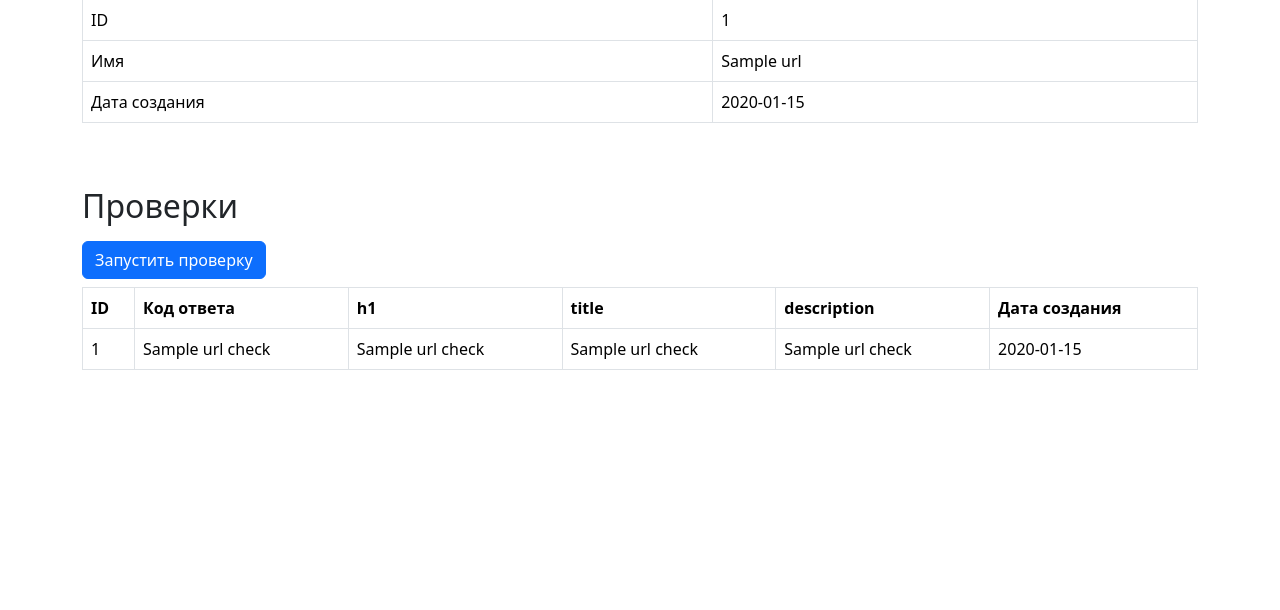
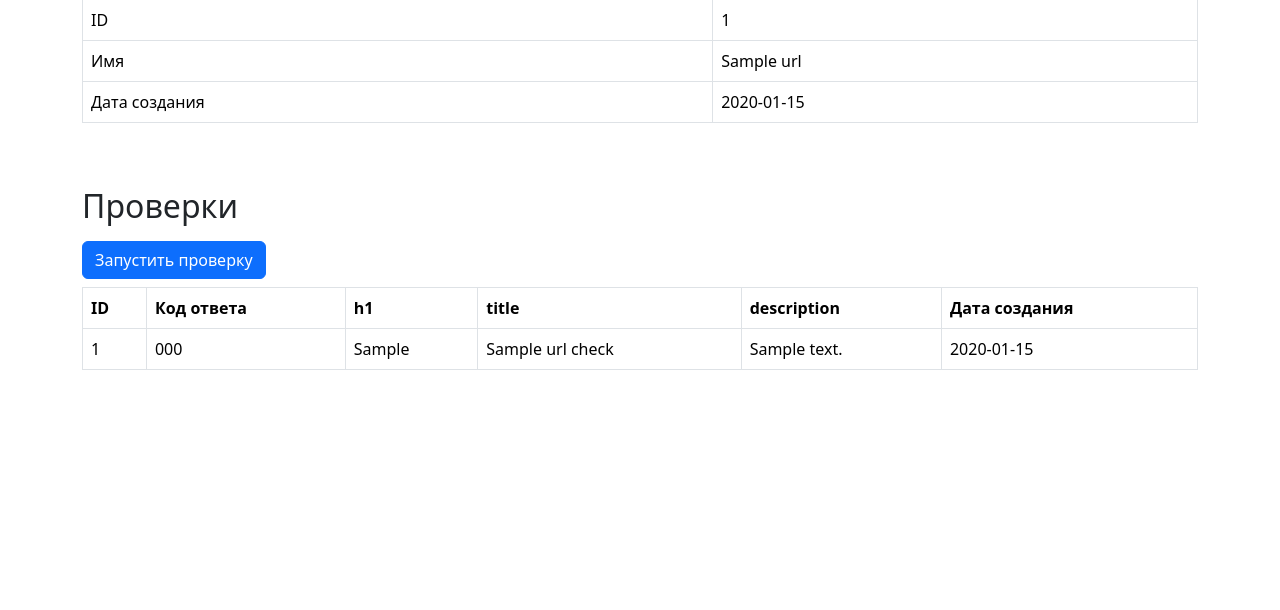
Before and after one commit to ibrg/python-project-83, a Flask app: page /urls/1 in a window 1280 px wide. Shown: the part 129-739 px from the top of the page. Run offline with Flask 2, Linux system fonts and the light colour scheme; a database or web service that is not in the repository returns one stand-in record (values such as "Sample title"); some libraries are stand-ins or nearby versions.

Commit message:
done lal tasks level 5

```diff
--- a/page_analyzer/app.py
+++ b/page_analyzer/app.py
@@ -1,10 +1,12 @@
 import os
-
+import requests
 from flask import (Flask, flash, get_flashed_messages, redirect,
                    render_template, request, url_for)
 
 from .db import DB
 from .validator import valid_url
+from .utils import get_correct_url
+
 
 app = Flask(__name__)
 app.config['SECRET_KEY'] = os.getenv('SECRET_KEY')
@@ -22,9 +24,12 @@ def index():
 @app.get('/urls')
 def urls_list():
     query = '''
-        SELECT urls.id, urls.name, url_checks.created_at
-        FROM urls LEFT JOIN url_checks ON urls.id = url_id
-        ORDER BY urls.id DESC;
+    SELECT DISTINCT ON (urls.id) urls.id, urls.name,
+    MAX(url_checks.created_at),
+    url_checks.status_code, url_checks.created_at FROM urls
+    LEFT JOIN url_checks On urls.id = url_checks.url_id
+    GROUP BY urls.id, url_checks.status_code, url_checks.created_at
+    ORDER BY urls.id DESC
     '''
     db.execute(query)
     urls_list = cur.fetchall()
@@ -36,25 +41,27 @@ def urls_list():
 @app.post('/urls')
 def urls():
     url = request.form.get('url', '')
+    url = get_correct_url(url.strip())
     errors = valid_url(url)
-    query = f"Select id From urls where name = '{url}'"
+    query = f"SELECT id FROM urls WHERE name='{url}'"\
+            f" ORDER BY created_at DESC LIMIT 1"
     db.execute(query)
-    id = cur.fetchone()[0]
-    if id:
-        flash(('info', 'Страница уже существует'))
-        return redirect(url_for('urls_detail', id=id))
+
     if errors:
         return render_template(
             'urls/urls.html',
             url=url,
             messages=errors), 422
-    db.save(url)
-    query = f"SELECT id FROM urls WHERE name = '{url}'"\
-            f" ORDER BY created_at DESC LIMIT 1"
-    db.execute(query)
-    url_id = cur.fetchone()[0]
-    flash('Страница успешно добавлена', 'success')
-    return redirect(url_for('urls_detail', id=url_id))
+
+    url_id = cur.fetchone()
+    if url_id is not None:
+        flash('Страница уже существует', 'info')
+    else:
+        db.save(url)
+        db.execute(query)
+        url_id = cur.fetchone()
+        flash('Страница успешно добавлена', 'success')
+    return redirect(url_for('urls_detail', id=url_id['id']))
 
 
 @app.route('/urls/<id>')
@@ -64,7 +71,7 @@ def urls_detail(id):
     url = cur.fetchone()
 
     query = f"SELECT * FROM url_checks WHERE url_id = {id}" \
-            f"ORDER BY created_at DESC"
+            f" ORDER BY created_at DESC"
     db.execute(query)
     url_checks = cur.fetchall()
     messages = get_flashed_messages(with_categories=True)
@@ -77,7 +84,20 @@ def urls_detail(id):
 
 @app.post('/urls/<id>/checks')
 def urls_check(id):
-    query = f"INSERT INTO url_checks (url_id) VALUES ({id})"
+    query_url = f"SELECT name FROM urls WHERE id = {id}"
+    db.execute(query_url)
+    link = cur.fetchone()['name']
+    status_code = None
+
+    try:
+        r = requests.get(link, timeout=5)
+        status_code = r.status_code
+    except requests.exceptions.ConnectionError:
+        flash('Произошла ошибка при проверке', 'error')
+        return redirect(url_for('urls_detail', id=id))
+
+    query = f"INSERT INTO url_checks (url_id, status_code)"\
+            f" VALUES ({id}, {status_code})"
     db.execute(query)
     flash('Страница успешно проверена', 'success')
     return redirect(url_for('urls_detail', id=id))
--- a/page_analyzer/db.py
+++ b/page_analyzer/db.py
@@ -1,5 +1,5 @@
 import os
-
+from psycopg2.extras import RealDictCursor
 import psycopg2
 from dotenv import load_dotenv
 
@@ -12,7 +12,7 @@ class DB:
     def __init__(self, url=''):
         self.url = url
         self.conn = psycopg2.connect(DATABASE_URL)
-        self.cur = self.conn.cursor()
+        self.cur = self.conn.cursor(cursor_factory=RealDictCursor)
 
     def connect(self):
         return self.cur
--- a/page_analyzer/templates/urls/urls_detail.html
+++ b/page_analyzer/templates/urls/urls_detail.html
@@ -9,22 +9,22 @@
         <tbody>
             <tr>
                 <td>ID</td>
-                <td>{{ url[0] }}</td>
+                <td>{{ url.id }}</td>
             </tr>
             <tr>
                 <td>Имя</td>
-                <td>{{ url[1] }}</td>
+                <td>{{ url.name }}</td>
             </tr>
             <tr>
                 <td>Дата создания</td>
-                <td>{{ url[2].strftime("%Y-%m-%d") }}</td>
+                <td>{{ url.created_at.strftime("%Y-%m-%d") }}</td>
             </tr>
         </tbody>
     </table>
 </div>
 
 <h2 class="mt-5 mb-3">Проверки</h2>
-<form method="post" action="{{ url_for('urls_check', id=url[0]) }}">
+<form method="post" action="{{ url_for('urls_check', id=url.id) }}">
     <input type="submit" class="btn btn-primary" value="Запустить проверку">
 </form>
 
@@ -42,12 +42,12 @@
 
             {% for check in url_checks %}
             <tr>
-                <td>{% if check[0] %} {{ check[0] }} {% endif %}</td>
-                <td>{% if check[2] %} {{ check[2] }} {% endif %}</td>
-                <td>{% if check[3] %} {{ check[3] }} {% endif %}</td>
-                <td>{% if check[4] %} {{ check[4] }} {% endif %}</td>
-                <td>{% if check[5] %} {{ check[5] }} {% endif %}</td>
-                <td>{{ check[6].strftime("%Y-%m-%d") }}</td>
+                <td>{% if check.id %} {{ check.id }} {% endif %}</td>
+                <td>{% if check.status_code %} {{ check.status_code }} {% endif %}</td>
+                <td>{% if check.h1 %} {{ check.h1 }} {% endif %}</td>
+                <td>{% if check.title %} {{ check.title }} {% endif %}</td>
+                <td>{% if check.description %} {{ check.description }} {% endif %}</td>
+                <td>{{ check.created_at.strftime("%Y-%m-%d") }}</td>
             </tr>
             {% endfor %}
 
--- /dev/null
+++ b/page_analyzer/utils.py
@@ -0,0 +1,4 @@
+def get_correct_url(url):
+    if url[-1] in ['/', ' ']:
+        return url[:-1]
+    return url
--- a/pyproject.toml
+++ b/pyproject.toml
@@ -10,6 +10,7 @@ Flask = "^2.2.3"
 python-dotenv = "^1.0.0"
 gunicorn = "^20.1.0"
 psycopg2-binary = "^2.9.5"
+requests = "^2.28.2"
 
 [tool.poetry.dev-dependencies]
 flake8 = "^6.0.0"
```
Also changed, not shown: page_analyzer/templates/urls/urls_list.html (+10 -6 lines).
